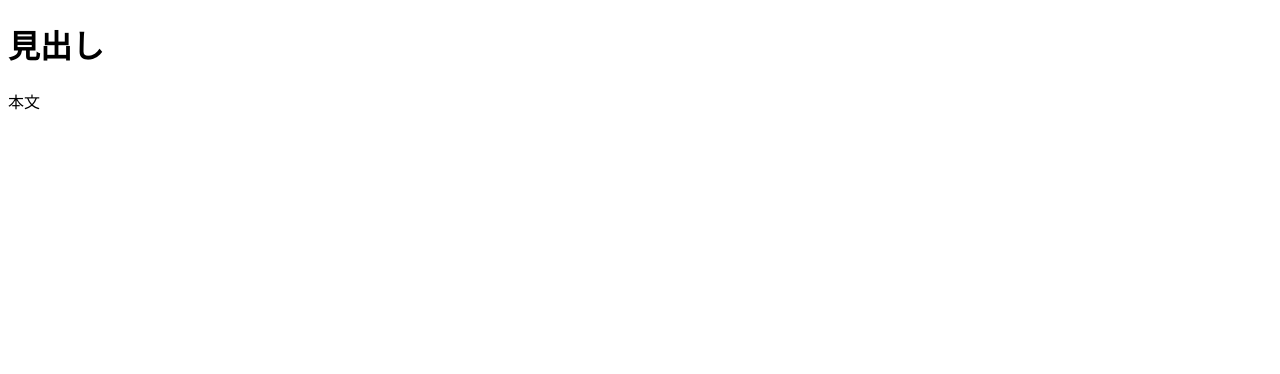
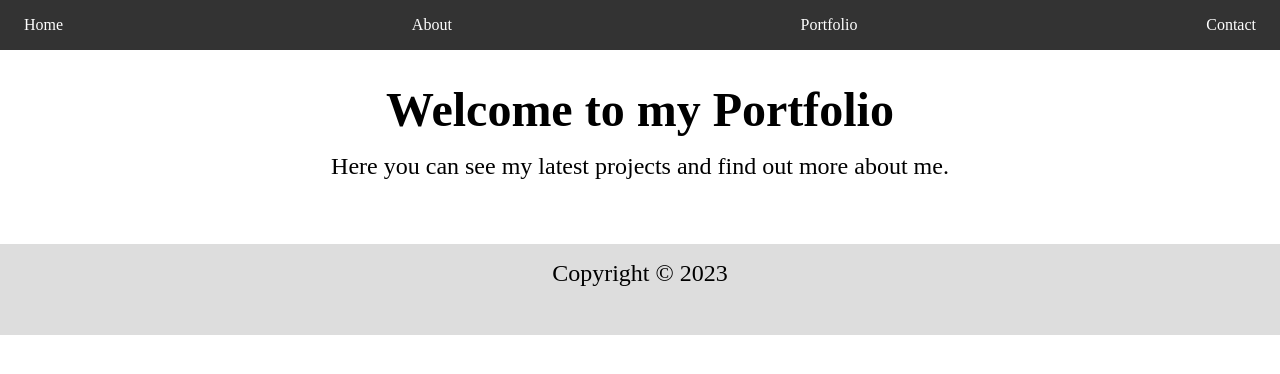
Before and after one commit to ShokiYokota/ShokiYokota.github.io, a plain HTML site: page index.html in a window 1280 px wide. Drawn offline with Linux system fonts and the light colour scheme.

Commit message:
ポートフォリオサイトの雛形に変更

```diff
--- a/index.html
+++ b/index.html
@@ -1,11 +1,27 @@
 <!DOCTYPE html>
 <html>
   <head>
-    <meta charset="utf-8"/>
-    <title>ページタイトル</title>
+    <title>My Portfolio</title>
+    <meta name="viewport" content="width=device-width, initial-scale=1">
+    <link rel="stylesheet" href="style.css">
   </head>
   <body>
-    <h1>見出し</h1>
-    <p>本文</p>
+    <header>
+      <nav>
+        <ul>
+          <li><a href="#">Home</a></li>
+          <li><a href="#">About</a></li>
+          <li><a href="#">Portfolio</a></li>
+          <li><a href="#">Contact</a></li>
+        </ul>
+      </nav>
+    </header>
+    <main>
+      <h1>Welcome to my Portfolio</h1>
+      <p>Here you can see my latest projects and find out more about me.</p>
+    </main>
+    <footer>
+      <p>Copyright &copy; 2023</p>
+    </footer>
   </body>
 </html>
--- /dev/null
+++ b/style.css
@@ -0,0 +1,46 @@
+/* Reset styles */
+* {
+    box-sizing: border-box;
+    margin: 0;
+    padding: 0;
+  }
+
+  /* Styles for the header and navigation */
+  header {
+    background-color: #333;
+    color: #fff;
+    padding: 1rem;
+  }
+  nav ul {
+    list-style: none;
+    display: flex;
+    justify-content: space-between;
+  }
+  nav li {
+    margin: 0 0.5rem;
+  }
+  nav a {
+    color: #fff;
+    text-decoration: none;
+  }
+
+  /* Styles for the main content */
+  main {
+    padding: 2rem;
+    text-align: center;
+  }
+  h1 {
+    font-size: 3rem;
+    margin-bottom: 1rem;
+  }
+  p {
+    font-size: 1.5rem;
+    margin-bottom: 2rem;
+  }
+
+  /* Styles for the footer */
+  footer {
+    background-color: #ddd;
+    padding: 1rem;
+    text-align: center;
+  }
```
